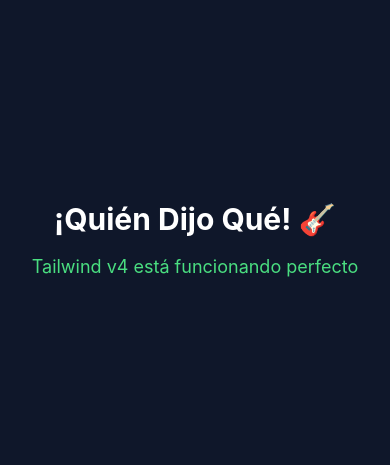
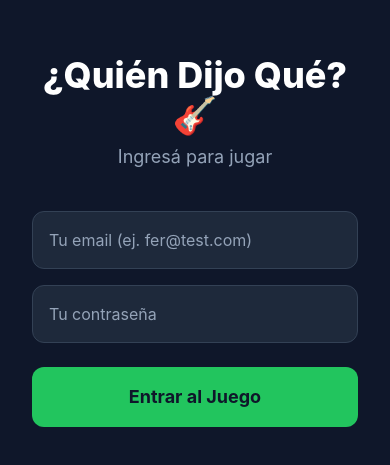
Before and after one commit to FerNenuMendez/quiendijoque-front, a React Native app: screen /Login in a window 390 px wide. Shown: the part 181-646 px from the top of the page. Built offline with nearby package versions, Linux system fonts and the light colour scheme.

Commit message:
feat(auth): configuracion de Tailwind v4, navegacion y conexion exitosa del Login

```diff
--- a/App.tsx
+++ b/App.tsx
@@ -1,15 +1,21 @@
 import './global.css';
-import { Text, View } from 'react-native';
+import { NavigationContainer } from '@react-navigation/native';
+import { createNativeStackNavigator } from '@react-navigation/native-stack';
+import LoginScreen from './src/screens/LoginScreen';
+import HomeScreen from './src/screens/HomeScreen';
+
+// Creamos el "Stack" de pantallas
+const Stack = createNativeStackNavigator();
 
 export default function App() {
   return (
-    <View className="flex-1 items-center justify-center bg-slate-900">
-      <Text className="text-3xl font-bold text-white mb-4">
-        ¡Quién Dijo Qué! 🎸
-      </Text>
-      <Text className="text-lg text-green-400">
-        Tailwind v4 está funcionando perfecto
-      </Text>
-    </View>
+    <NavigationContainer>
+      <Stack.Navigator screenOptions={{ headerShown: false }}>
+        {/* La primera pantalla de la lista es la que se muestra por defecto */}
+        <Stack.Screen name="Login" component={LoginScreen} />
+        {/* Agregamos el Home al listado */}
+        <Stack.Screen name="Home" component={HomeScreen} />
+      </Stack.Navigator>
+    </NavigationContainer>
   );
 }
--- a/babel.config.js
+++ b/babel.config.js
@@ -1,6 +1,9 @@
 module.exports = function (api) {
     api.cache(true);
     return {
-        presets: ['babel-preset-expo'],
+        presets: [
+            ["babel-preset-expo", { jsxImportSource: "nativewind" }],
+            "nativewind/babel"
+        ],
     };
 };
--- /dev/null
+++ b/src/api/client.ts
@@ -0,0 +1,9 @@
+import axios from 'axios';
+
+// ⚠️ REEMPLAZÁ ESTA IP POR LA DE TU COMPU ⚠️
+const MI_IP_WIFI = '192.168.0.7';
+
+export const apiClient = axios.create({
+  baseURL: `http://192.168.0.77:3000`,
+  withCredentials: true, // Fundamental porque tu backend manda cookies
+});
--- /dev/null
+++ b/src/screens/HomeScreen.tsx
@@ -0,0 +1,21 @@
+import React from 'react';
+import { View, Text, TouchableOpacity } from 'react-native';
+
+export default function HomeScreen() {
+  return (
+    <View className="flex-1 justify-center items-center px-8 bg-slate-900">
+      <Text className="text-4xl font-extrabold text-white text-center mb-4">
+        ¡Bienvenido! 🤘
+      </Text>
+      <Text className="text-slate-400 text-center mb-10 text-lg">
+        Acá vamos a poner la lista de partidas, el ranking y tu perfil.
+      </Text>
+
+      <TouchableOpacity className="bg-purple-600 py-4 px-8 rounded-xl active:bg-purple-700 w-full">
+        <Text className="text-center text-white font-bold text-lg">
+          Crear Nueva Partida
+        </Text>
+      </TouchableOpacity>
+    </View>
+  );
+}
--- /dev/null
+++ b/src/screens/LoginScreen.tsx
@@ -0,0 +1,96 @@
+import React, { useState } from 'react';
+import {
+  View,
+  Text,
+  TextInput,
+  TouchableOpacity,
+  Alert,
+  ActivityIndicator,
+} from 'react-native';
+import { apiClient } from '../api/client'; // Importamos nuestro cliente
+import { useNavigation } from '@react-navigation/native';
+
+export default function LoginScreen() {
+  const navigation = useNavigation<any>();
+
+  const [email, setEmail] = useState('');
+  const [password, setPassword] = useState('');
+  const [isLoading, setIsLoading] = useState(false); // Para mostrar un spinner mientras carga
+
+  const handleLogin = async () => {
+    if (!email || !password) {
+      Alert.alert('Error', 'Por favor, completá todos los campos.');
+      return;
+    }
+
+    setIsLoading(true);
+    try {
+      // Le pegamos al endpoint que armaste en NestJS
+      const response = await apiClient.post('/auth/login', {
+        email: email.trim().toLowerCase(),
+        password: password,
+      });
+
+      Alert.alert(
+        '¡Éxito!',
+        `Bienvenido de vuelta, ${response.data.user.name} 🎸`,
+      );
+      navigation.replace('Home');
+    } catch (error: any) {
+      console.log('Error de login:', error.response?.data || error.message);
+      Alert.alert(
+        'Error al iniciar sesión',
+        error.response?.data?.message ||
+          'Revisá tus credenciales o tu conexión.',
+      );
+    } finally {
+      setIsLoading(false);
+    }
+  };
+
+  return (
+    <View className="flex-1 justify-center px-8 bg-slate-900">
+      <Text className="text-4xl font-extrabold text-white text-center mb-2">
+        ¿Quién Dijo Qué? 🎸
+      </Text>
+      <Text className="text-slate-400 text-center mb-10 text-lg">
+        Ingresá para jugar
+      </Text>
+
+      <View>
+        <TextInput
+          className="bg-slate-800 text-white px-4 py-4 rounded-xl border border-slate-700 mb-4 text-base"
+          placeholder="Tu email (ej. fer@test.com)"
+          placeholderTextColor="#94a3b8"
+          value={email}
+          onChangeText={setEmail}
+          autoCapitalize="none"
+          keyboardType="email-address"
+        />
+
+        <TextInput
+          className="bg-slate-800 text-white px-4 py-4 rounded-xl border border-slate-700 mb-6 text-base"
+          placeholder="Tu contraseña"
+          placeholderTextColor="#94a3b8"
+          value={password}
+          onChangeText={setPassword}
+          secureTextEntry
+        />
+
+        <TouchableOpacity
+          className={`py-4 rounded-xl items-center ${isLoading ? 'bg-green-800' : 'bg-green-500 active:bg-green-600'}`}
+          onPress={handleLogin}
+          disabled={isLoading}
+        >
+          {isLoading ? (
+            <ActivityIndicator color="#0f172a" /> // Spinner nativo de carga
+          ) : (
+            <Text className="text-slate-900 font-bold text-lg">
+              Entrar al Juego
+            </Text>
+          )}
+        </TouchableOpacity>
+      </View>
+    </View>
+  );
+}
--- a/tailwind.config.js
+++ b/tailwind.config.js
@@ -1,6 +1,11 @@
 /** @type {import('tailwindcss').Config} */
 module.exports = {
+  // Asegurate de que las rutas apunten a donde está tu código
   content: ["./App.{js,jsx,ts,tsx}", "./src/**/*.{js,jsx,ts,tsx}"],
+
+  // 👇 ESTA ES LA LÍNEA QUE FALTABA Y PEDÍA EL ERROR 👇
+  presets: [require("nativewind/preset")],
+
   theme: {
     extend: {},
   },
--- a/tsconfig.json
+++ b/tsconfig.json
@@ -6,8 +6,6 @@
   "include": [
     "**/*.ts",
     "**/*.tsx",
-    ".expo/types/**/*.ts",
-    "expo-env.d.ts",
     "nativewind-env.d.ts"
   ]
 }
```
